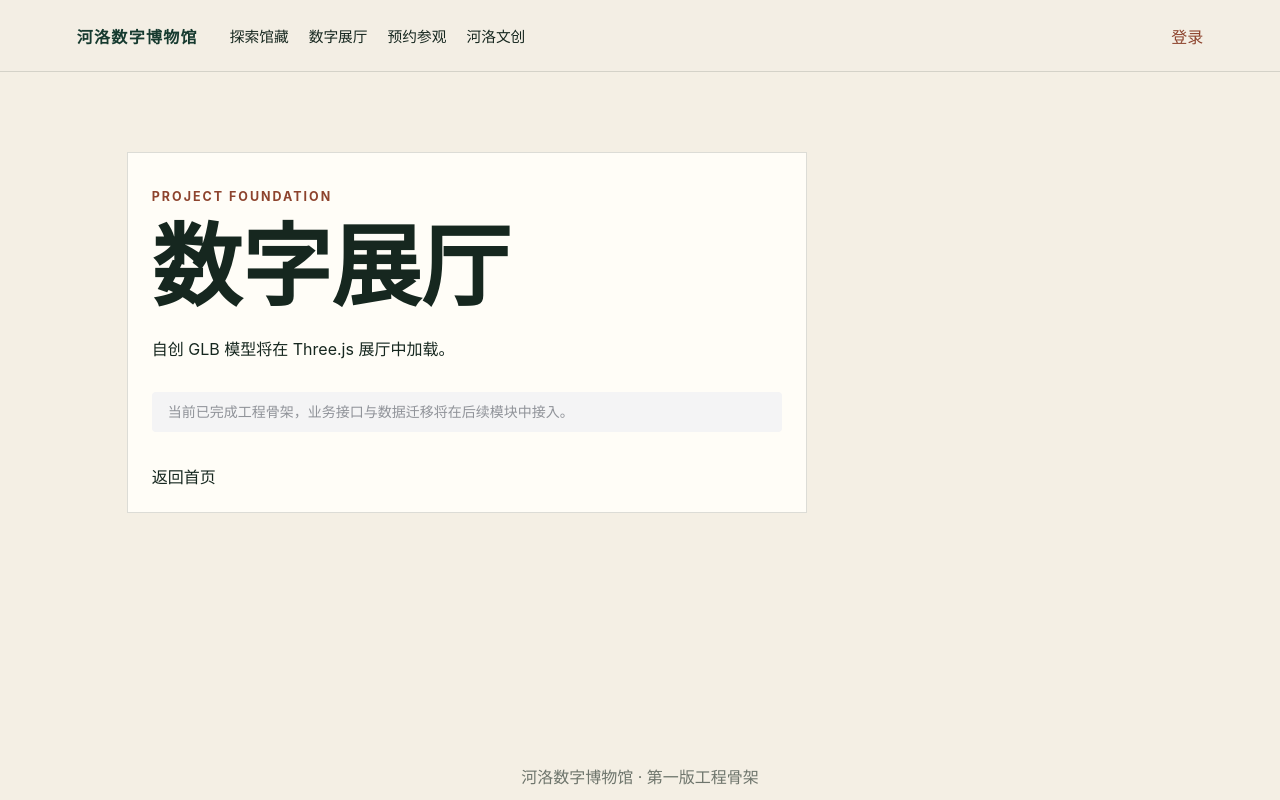
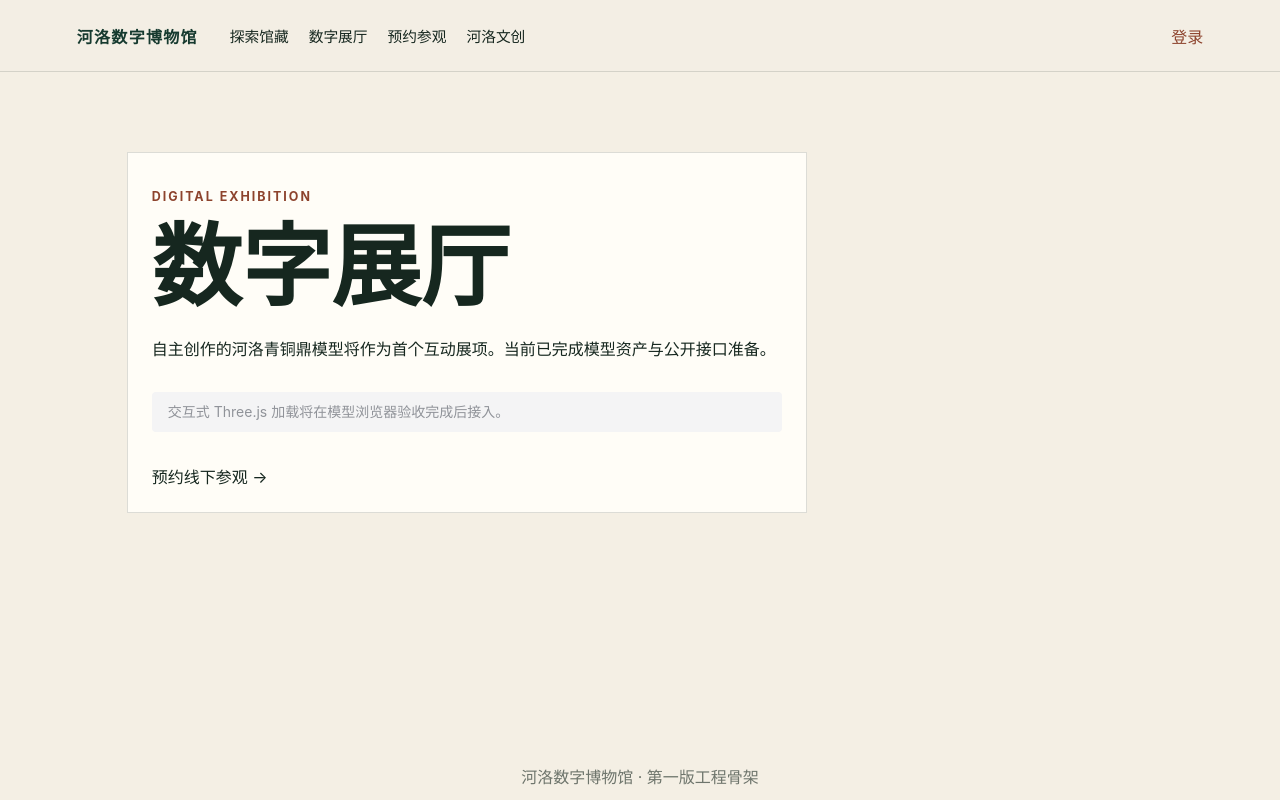
Before and after one commit to diandian-dev-arch/heluo-digital-museum, a Vue app in the folder frontend/: page /exhibits in a window 1280 px wide. Built offline with nearby package versions, Linux system fonts and the light colour scheme.

Commit message:
feat: add digital exhibition entry page

```diff
--- a/frontend/src/router/index.ts
+++ b/frontend/src/router/index.ts
@@ -2,11 +2,12 @@ import { createRouter, createWebHistory } from 'vue-router'
 import HomeView from '../views/HomeView.vue'
 import PagePlaceholderView from '../views/PagePlaceholderView.vue'
 import ExploreView from '../views/ExploreView.vue'
+import ExhibitsView from '../views/ExhibitsView.vue'
 
 const routes = [
   { path: '/', name: 'home', component: HomeView },
   { path: '/explore', name: 'explore', component: ExploreView },
-  { path: '/exhibits', name: 'exhibits', component: PagePlaceholderView, meta: { title: '数字展厅', description: '自创 GLB 模型将在 Three.js 展厅中加载。' } },
+  { path: '/exhibits', name: 'exhibits', component: ExhibitsView },
   { path: '/appointment', name: 'appointment', component: PagePlaceholderView, meta: { title: '预约参观', description: '登录后选择时段、填写联系人信息并提交预约。' } },
   { path: '/shop', name: 'shop', component: PagePlaceholderView, meta: { title: '河洛文创', description: '浏览原创文创、维护购物车并完成模拟支付。' } },
   { path: '/login', name: 'login', component: PagePlaceholderView, meta: { title: '登录', description: '用户名和密码登录；密码找回使用已绑定邮箱。' } },
--- /dev/null
+++ b/frontend/src/views/ExhibitsView.vue
@@ -0,0 +1 @@
+<template><section class="placeholder-page"><p class="eyebrow">DIGITAL EXHIBITION</p><h1>数字展厅</h1><p>自主创作的河洛青铜鼎模型将作为首个互动展项。当前已完成模型资产与公开接口准备。</p><el-alert title="交互式 Three.js 加载将在模型浏览器验收完成后接入。" type="info" :closable="false"/><RouterLink to="/appointment">预约线下参观 →</RouterLink></section></template>
```
